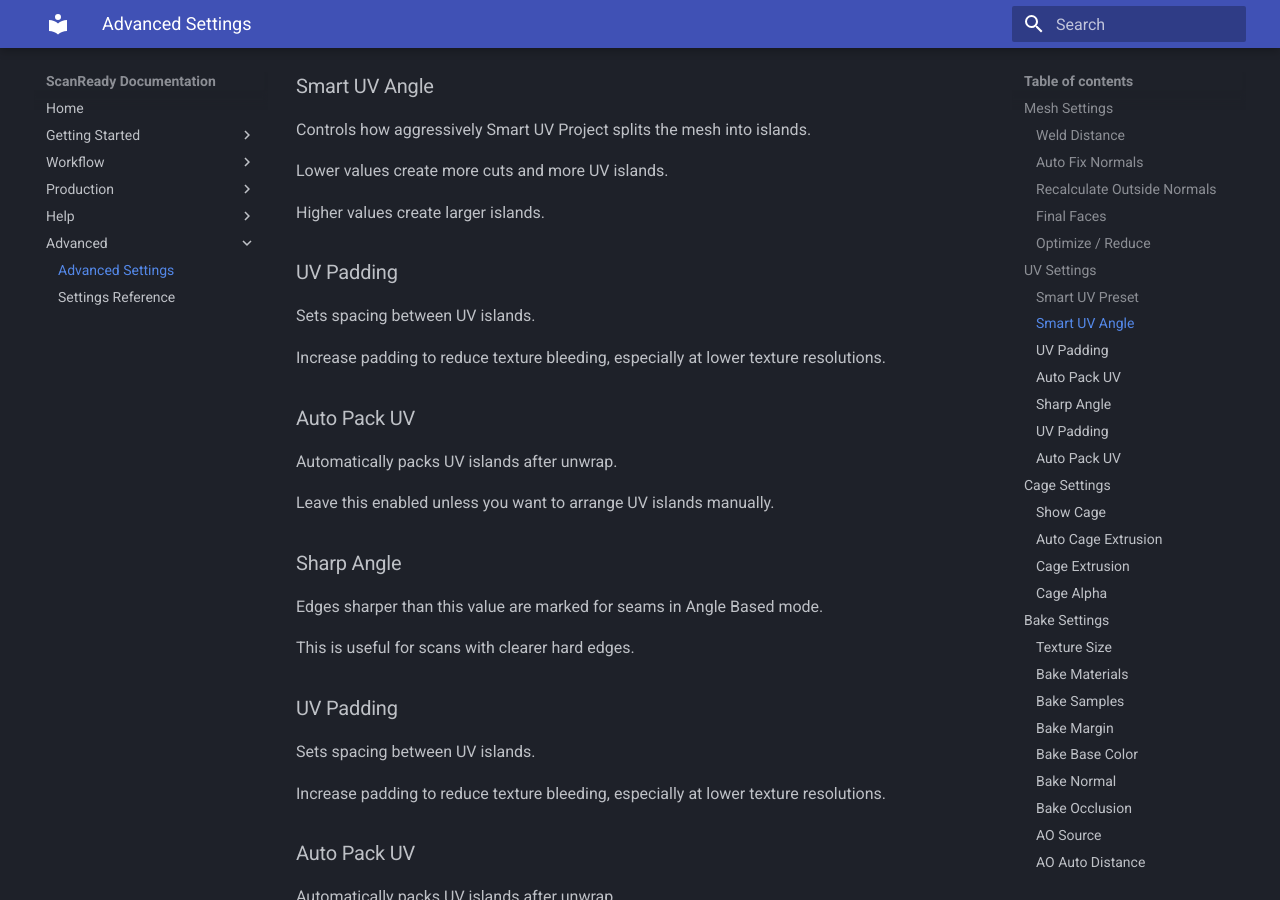
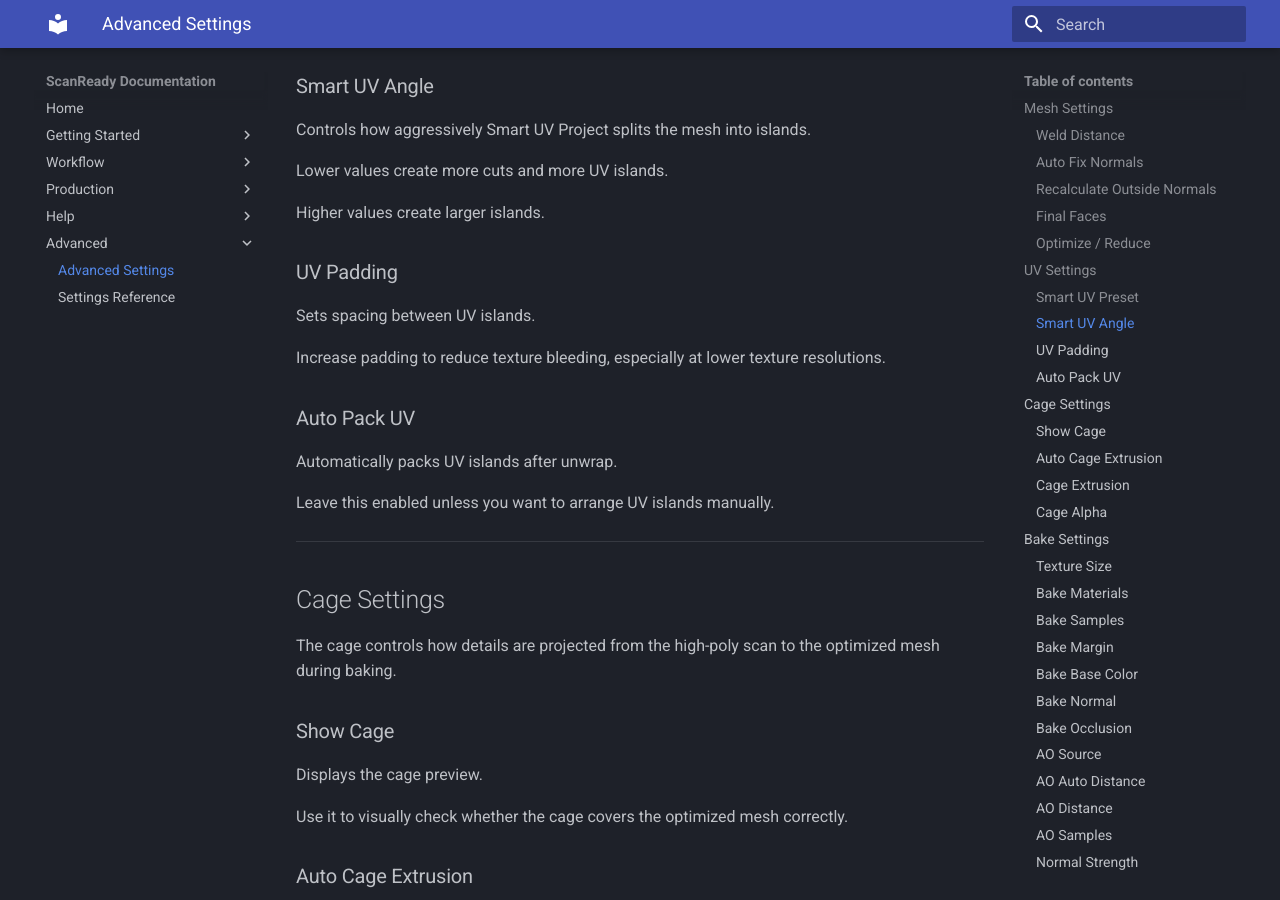
Before and after one commit to marioschiano/scanready-docs, an MkDocs documentation site: the page built from docs/advanced.md, in a window 1280 px wide and 900 px high, scrolled down 1566 px. Built offline with MkDocs 1.6.1 and Material for MkDocs 9.7.7, drawn with Linux system fonts in a browser that asks for light colours.

Commit message:
Update advanced.md

```diff
--- a/docs/advanced.md
+++ b/docs/advanced.md
@@ -78,25 +78,6 @@ Automatically packs UV islands after unwrap.
 
 Leave this enabled unless you want to arrange UV islands manually.
 
-
-### Sharp Angle
-
-Edges sharper than this value are marked for seams in Angle Based mode.
-
-This is useful for scans with clearer hard edges.
-
-
-### UV Padding
-
-Sets spacing between UV islands.
-
-Increase padding to reduce texture bleeding, especially at lower texture resolutions.
-
-### Auto Pack UV
-
-Automatically packs UV islands after unwrap.
-
-Leave this enabled unless you want to arrange UV islands manually.
 
 ---
 
```
